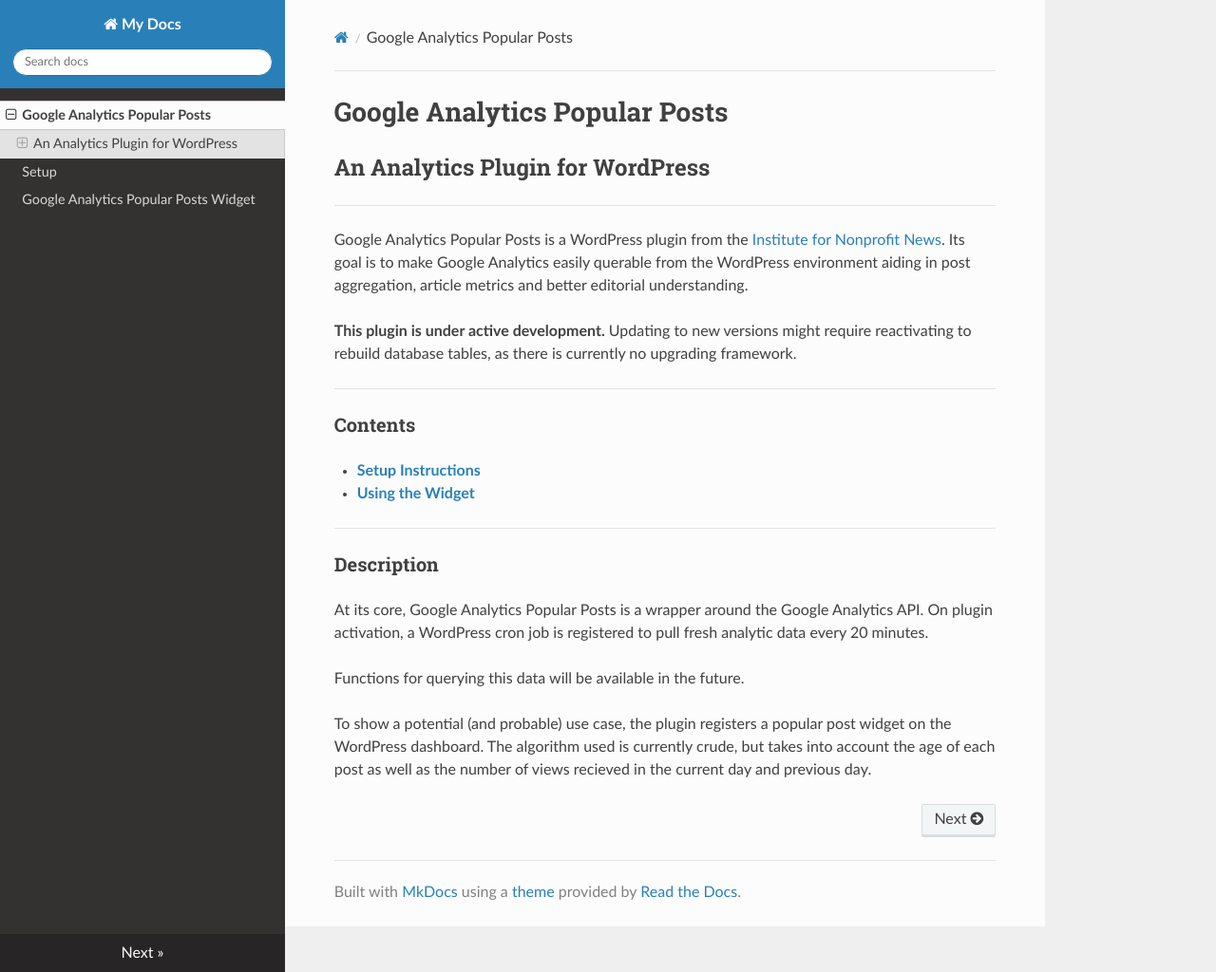
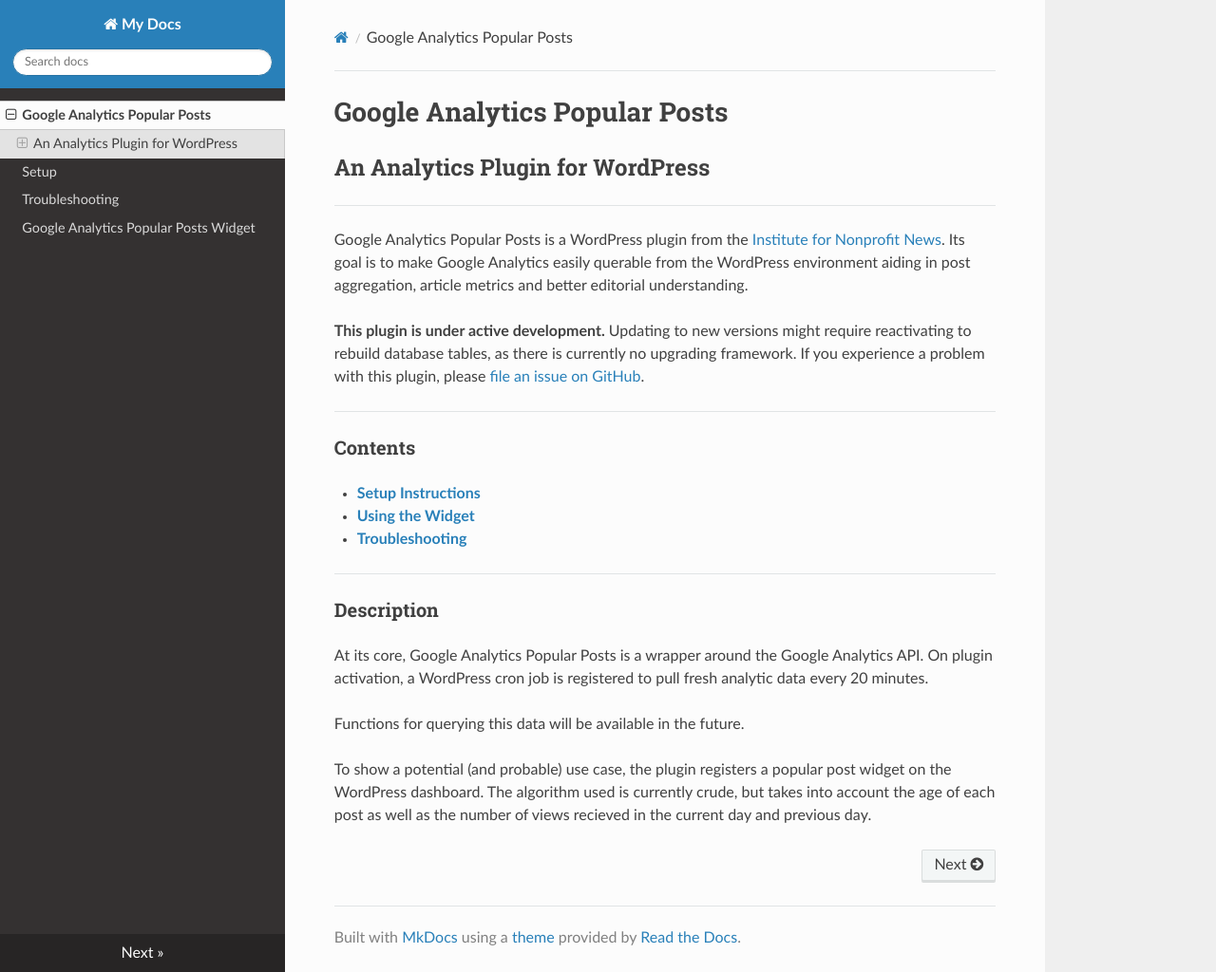
Before and after one commit to INN/Google-Analytics-Popular-Posts, an MkDocs documentation site: the page built from docs/readme.md, in a window 1280 px wide and 1024 px high. Shown: the whole window at 95% size. Built offline with MkDocs 1.6.1, drawn with Linux system fonts in a browser that asks for light colours; nearby versions of some CDN libraries.

Commit message:
Warnings about in-development nature of plugin, exhortations to tell us about bugs, add troubleshooting docs

```diff
--- a/docs/readme.md
+++ b/docs/readme.md
@@ -6,13 +6,14 @@
 
 Google Analytics Popular Posts is a WordPress plugin from the [Institute for Nonprofit News](http://inn.org). Its goal is to make Google Analytics easily querable from the WordPress environment aiding in post aggregation, article metrics and better editorial understanding.
 
-**This plugin is under active development.** Updating to new versions might require reactivating to rebuild database tables, as there is currently no upgrading framework.
+**This plugin is under active development.** Updating to new versions might require reactivating to rebuild database tables, as there is currently no upgrading framework. If you experience a problem with this plugin, please [file an issue on GitHub](https://github.com/INN/Google-Analytics-Popular-Posts/issues).
 
 ---
 
 ### Contents
  * __<big>[Setup Instructions](setup.md)</big>__
  * __<big>[Using the Widget](widget.md)</big>__
+ * __<big>[Troubleshooting](troubleshooting.md)</big>__
 
 ---
 
```
Also changed, not shown: docs/setup.md (+1 -1 lines), docs/troubleshooting.md (added, +25 -0 lines), readme.txt.
